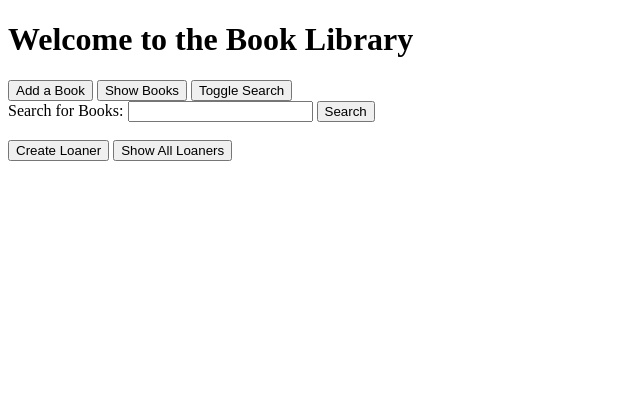
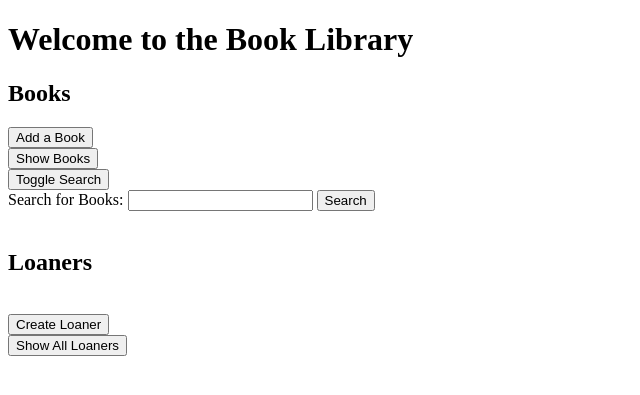
Before and after one commit to olgazon9/blueprint_crud, a Flask app: page / in a window 1280 px wide. Shown: the top 395 px of the page, without its empty margins (0-640 px from the left). Run offline with Flask 3, Linux system fonts and the light colour scheme.

Commit message:
first commit

```diff
--- a/project/templates/index.html
+++ b/project/templates/index.html
@@ -8,7 +8,8 @@
 
 <body>
     <h1>Welcome to the Book Library</h1>
-    <button id="addBookButton">Add a Book</button>
+    <h2>Books</h2>
+    <button id="addBookButton">Add a Book</button><br>
 
     <div id="bookFormContainer" style="display: none;">
         <form id="bookForm">
@@ -29,7 +30,7 @@
         <div id="message"></div>
     </div>
     <!-- Button to toggle book list visibility -->
-    <button id="toggleBooksButton">Show Books</button>
+    <button id="toggleBooksButton">Show Books</button><br>
 
     <div id="bookList" style="display: none;">
         <!-- This is where the book list will be displayed -->
@@ -47,9 +48,11 @@
     <div id="searchResults" style="display: none;">
         <!-- This is where the search results will be displayed -->
     </div>
+
     <br>
+    <h2>Loaners</h2> <br>
     <!-- Button to toggle the form visibility -->
-    <button id="showFormButton">Create Loaner</button>
+    <button id="showFormButton">Create Loaner</button><br>
 
     <!-- Loaner creation form (initially hidden) -->
     <form id="loanerForm" style="display: none;">
@@ -62,7 +65,7 @@
         <button type="submit">Create Loaner</button>
     </form>
     <!-- Button to fetch and display all loaners -->
-    <button id="showLoanersButton">Show All Loaners</button>
+    <button id="showLoanersButton">Show All Loaners</button><br>
 
     <!-- Container to display loaners -->
     <div id="loanersList" style="display: none;"></div>
@@ -264,6 +267,42 @@
     </script>
     <!-- script for loaners  -->
     <script>
+        // Function to fetch and display all loaners
+function fetchAndDisplayLoaners() {
+    axios.get('/loaners/loaners') // Adjust the URL to match your Flask route
+        .then(function (response) {
+            const loaners = response.data.loaners; // Access the 'loaners' data from the response
+            const loanersListContainer = document.getElementById("loanersList");
+
+            // Clear the existing content and show the container
+            loanersListContainer.innerHTML = "";
+            loanersListContainer.style.display = "block";
+
+                 // Create a list of loaners using the map function
+                 const loanersList = loaners.map(function (loaner) {
+                const deleteButton = `<button onclick="deleteLoaner(${loaner.id})">Delete</button>`;
+                const editButton = `<button onclick="editLoaner(${loaner.id}, '${loaner.name}', '${loaner.contact}')">Edit</button>`;
+                return `<div key=${loaner.id}>
+                    <p><strong>Name:</strong> ${loaner.name}</p>
+                    <p><strong>Contact:</strong> ${loaner.contact}</p>
+                    ${deleteButton} ${editButton}
+                </div>`;
+            });
+
+            // Add the loaners list to the container
+            loanersListContainer.innerHTML = loanersList.join('');
+        })
+        .catch(function (error) {
+            console.error(error);
+            alert("An error occurred while fetching loaners.");
+        });
+}
+
+// Event listener for the "Show All Loaners" button
+document.getElementById("showLoanersButton").addEventListener("click", function () {
+    fetchAndDisplayLoaners();
+});
+
 
         // Function to toggle the form visibility
         function toggleFormVisibility() {
```
